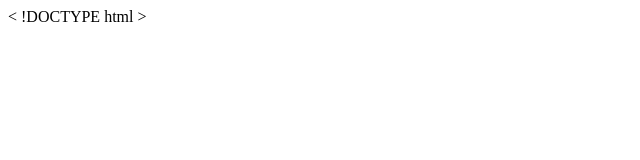
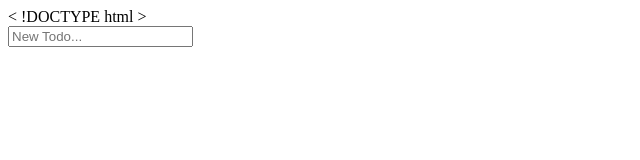
Before and after one commit to manankuraware/Trello-Typescript-tailwind, a plain HTML site: page trello/index.html in a window 1280 px wide. Shown: the whole page, without its empty margins (0-640 px from the left). Drawn offline with Linux system fonts and the light colour scheme.

Commit message:
first commit

```diff
--- a/trello/index.html
+++ b/trello/index.html
@@ -7,6 +7,11 @@
     <link rel="stylesheet" href="style.css">
   </head>
   <body>
+    <div class="board">
+      <form id="todo-form">
+        <input type="text" placeholder="New Todo..." id="todo-input"/>
+      </form>
+    </div>
     <script src="todo.js"></script>
     <script src="drag.js"></script>
   </body>
```
